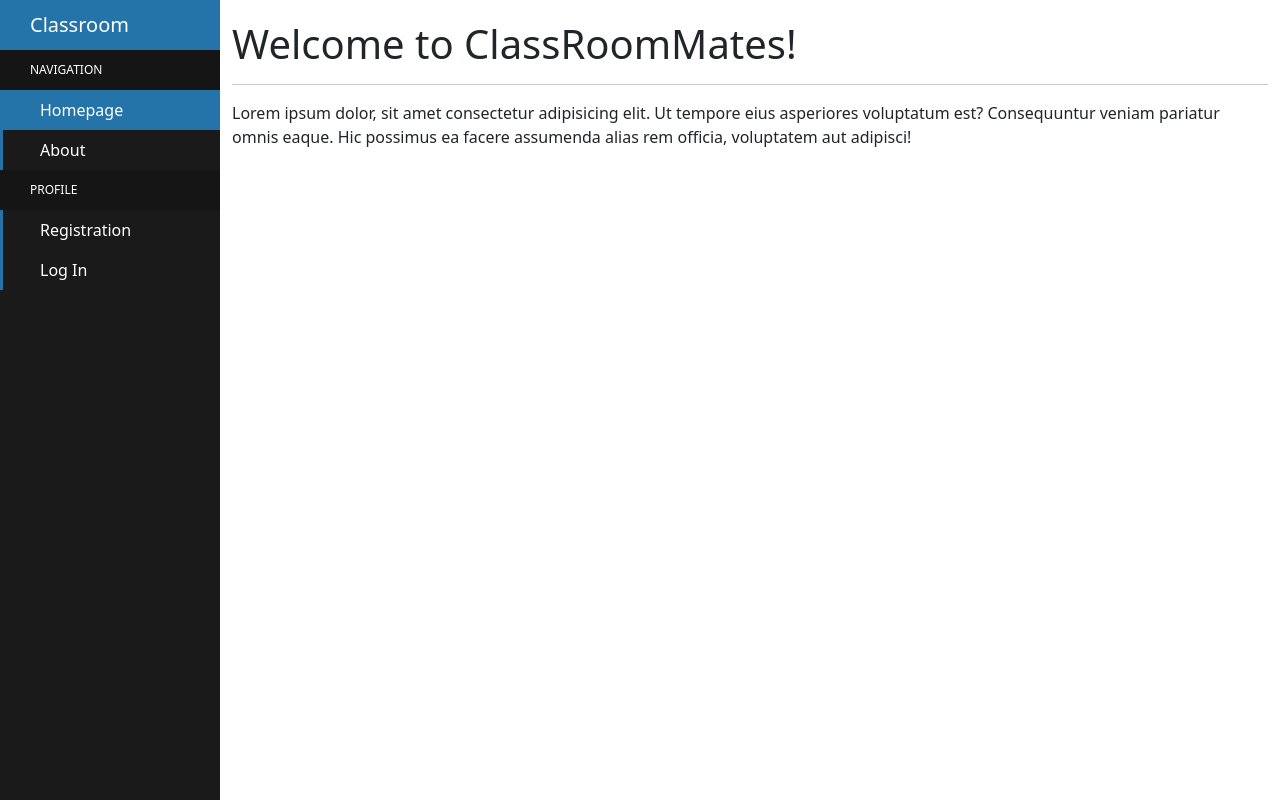
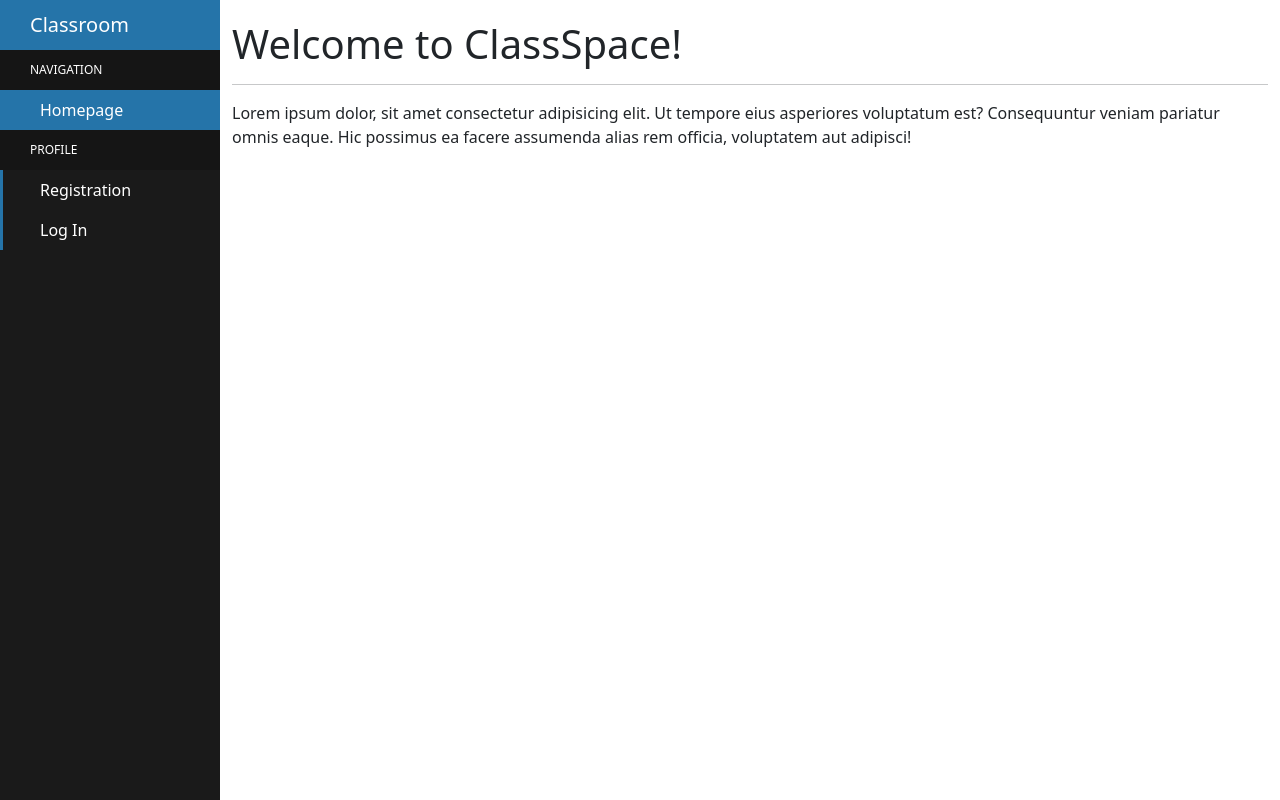
Before and after one commit to greedWizard/classroom_front, a Vue app: page / in a window 1280 px wide. Built offline with nearby package versions, Linux system fonts and the light colour scheme; what swagger-client would draw is missing.

Commit message:
small changes for deploy

```diff
--- a/public/index.html
+++ b/public/index.html
@@ -5,7 +5,7 @@
     <meta http-equiv="X-UA-Compatible" content="IE=edge">
     <meta name="viewport" content="width=device-width,initial-scale=1.0">
     <link rel="icon" href="<%= BASE_URL %>favicon.ico">
-    <title><%= htmlWebpackPlugin.options.title %></title>
+    <title>Classpace</title>
   </head>
   <body>
     <noscript>
--- a/src/components/Header.vue
+++ b/src/components/Header.vue
@@ -14,11 +14,11 @@
           <i class="fa fa-home" aria-hidden="true"></i> Homepage
         </a>
       </li>
-      <li>
+      <!-- <li>
         <a href="#">
           <i class="fa fa-tachometer" aria-hidden="true"></i> About
         </a>
-      </li>
+      </li> -->
       <template v-if="accessToken">
         <li class="header">Education</li>
         <li>
--- a/src/views/Home.vue
+++ b/src/views/Home.vue
@@ -1,6 +1,6 @@
 <template>
   <div class="home">
-    <h1>Welcome to ClassRoomMates!</h1>
+    <h1>Welcome to ClassSpace!</h1>
     <hr>
     <p>Lorem ipsum dolor, sit amet consectetur adipisicing elit.
       Ut tempore eius asperiores voluptatum est? Consequuntur veniam pariatur
```
Also changed, not shown: 1 other file (tests, documents, lock files or other folders).
